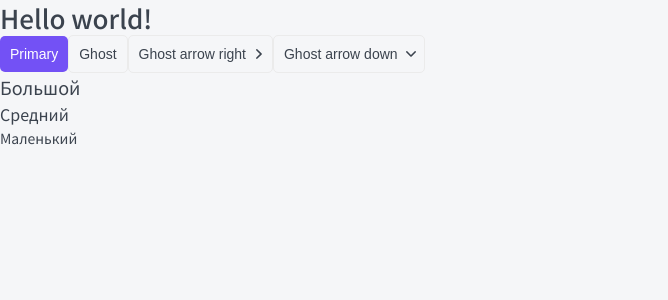
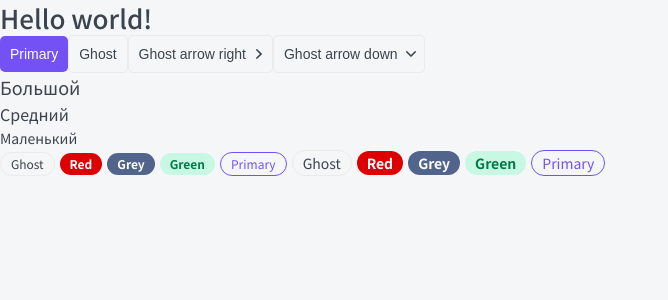
Before and after one commit to RevaSA/top-app, a Next.js app: page / in a window 1280 px wide. Shown: the top 300 px of the page, without its empty margins (0-668 px from the left). Built offline with nearby package versions, Linux system fonts and the light colour scheme.

Commit message:
Add tag component

```diff
--- /dev/null
+++ b/components/Tag/Tag.module.css
@@ -0,0 +1,53 @@
+.tag {
+	display: inline-block;
+
+	box-sizing: border-box;
+	margin-right: 5px;
+
+	border-radius: 20px;
+}
+
+.s {
+	padding: 5px 10px;
+
+	font-size: 12px;
+	line-height: 12px;
+}
+
+.m {
+	padding: 5px 10px;
+
+	font-size: 14px;
+	line-height: 14px;
+}
+
+.ghost {
+	border: 1px solid var(--gray-light);
+}
+
+.red {
+	color: var(--white);
+	background: #DE0000;
+
+	font-weight: bold;
+}
+
+.grey {
+	color: var(--white);
+	background: #51648C;
+
+	font-weight: bold;
+}
+
+.green {
+	color: var(--green);
+	background: var(--green-light);
+
+	font-weight: bold;
+}
+
+.primary {
+	color: var(--primary);
+	border: 1px solid var(--primary);
+	background: none;
+}
--- /dev/null
+++ b/components/Tag/Tag.tsx
@@ -0,0 +1,26 @@
+import { PProps } from './Tag.props';
+import styles from './Tag.module.css';
+import cn from 'classnames';
+
+export const Tag = ({ size = 's', children, color = 'ghost', href, className, ...props }: PProps): JSX.Element => {
+	return (
+		<div
+			className={cn(styles.tag, className, {
+				[styles.s]: size === 's',
+				[styles.m]: size === 'm',
+				[styles.ghost]: color === 'ghost',
+				[styles.red]: color === 'red',
+				[styles.grey]: color === 'grey',
+				[styles.green]: color === 'green',
+				[styles.primary]: color === 'primary',
+			})}
+			{...props}
+		>
+			{
+				href
+					? <a href={href}>{children}</a>
+					: <>{children}</>
+			}
+		</div>
+	);
+};
--- a/components/index.ts
+++ b/components/index.ts
@@ -1,3 +1,4 @@
 export * from './Button/Button';
 export * from './Htag/Htag';
 export * from './P/P';
+export * from './Tag/Tag';
--- a/pages/index.tsx
+++ b/pages/index.tsx
@@ -1,4 +1,4 @@
-import { Button, Htag, P } from '../components';
+import { Button, Htag, P, Tag } from '../components';
 
 export default function Home(): JSX.Element {
 	return (
@@ -12,6 +12,17 @@
 			<P size='l'>Большой</P>
 			<P>Средний</P>
 			<P size='s'>Маленький</P>
+
+			<Tag>Ghost</Tag>
+			<Tag color='red'>Red</Tag>
+			<Tag color='grey'>Grey</Tag>
+			<Tag color='green'>Green</Tag>
+			<Tag color='primary'>Primary</Tag>
+			<Tag size='m'>Ghost</Tag>
+			<Tag size='m' color='red'>Red</Tag>
+			<Tag size='m' color='grey'>Grey</Tag>
+			<Tag size='m' color='green'>Green</Tag>
+			<Tag size='m' color='primary'>Primary</Tag>
 		</div>
 	);
 }
```
Also changed, not shown: components/Tag/Tag.props.ts (added, +8 -0 lines).
